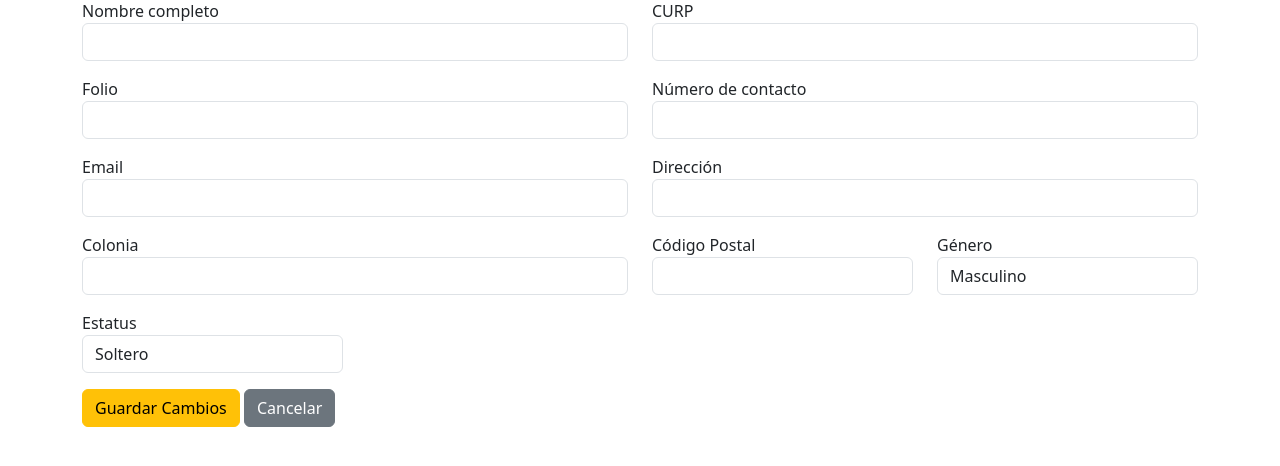
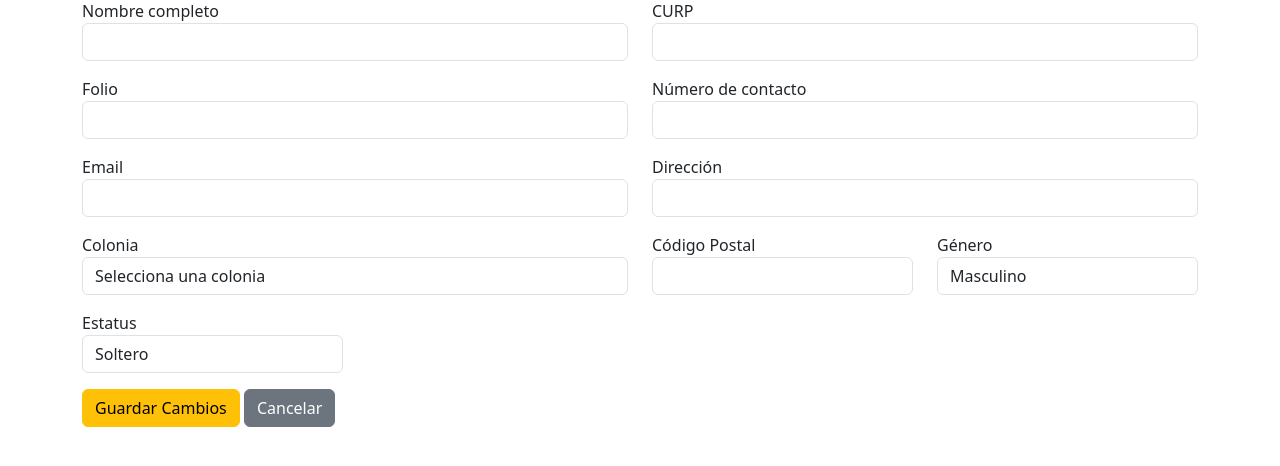
Before and after one commit to Mikee0102/ProyectoEstadia2Full, a Flask app: template templates/editar_usuario.html in a window 1280 px wide. Shown: the part 95-561 px from the top of the page. Run offline with Flask 3, Linux system fonts and the light colour scheme; the template is opened without the code that fills it, so the values that code supplies are empty.

Commit message:
Cambio en edicion

```diff
--- a/requirements.txt
+++ b/requirements.txt
@@ -34,6 +34,7 @@ itsdangerous==2.2.0
 Jinja2==3.1.6
 MarkupSafe==3.0.2
 msgpack==1.1.1
+pillow==11.3.0
 proto-plus==1.26.1
 protobuf==6.31.1
 pyasn1==0.6.1
@@ -42,6 +43,8 @@ pycparser==2.22
 PyJWT==2.10.1
 pyparsing==3.2.3
 python-dotenv==1.1.1
+qrcode==8.2
+reportlab==4.4.3
 requests==2.32.4
 rsa==4.9.1
 sniffio==1.3.1
--- a/templates/editar_usuario.html
+++ b/templates/editar_usuario.html
@@ -36,7 +36,14 @@
             </div>
             <div class="col-md-6 mb-3">
                 <label>Colonia</label>
-                <input type="text" name="colonia" value="{{ usuario.Colonia }}" class="form-control" required>
+                <select name="colonia" class="form-control" required>
+                <option value="">Selecciona una colonia</option>
+                <option value="Emiliano Zapata" {% if usuario['Colonia'] == 'Emiliano Zapata' %}selected{% endif %}>Emiliano Zapata</option>
+                <option value="Barrio Santa Cruz" {% if usuario['Colonia'] == 'Barrio Santa Cruz' %}selected{% endif %}>Barrio Santa Cruz</option>
+                <option value="Villa Hermosa" {% if usuario['Colonia'] == 'Villa Hermosa' %}selected{% endif %}>Villa Hermosa</option>
+                <option value="Centro" {% if usuario['Colonia'] == 'Centro' %}selected{% endif %}>Centro</option>
+                </select>
+
             </div>
             <div class="col-md-3 mb-3">
                 <label>Código Postal</label>
```
Also changed, not shown: templates/registrar_usuario.html (+6 -5 lines), app.py (line endings or trailing spaces), templates/usuarios.html (line endings or trailing spaces).
